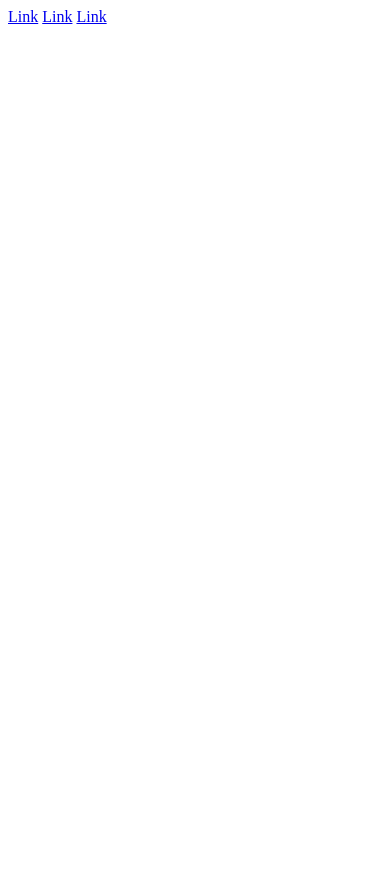
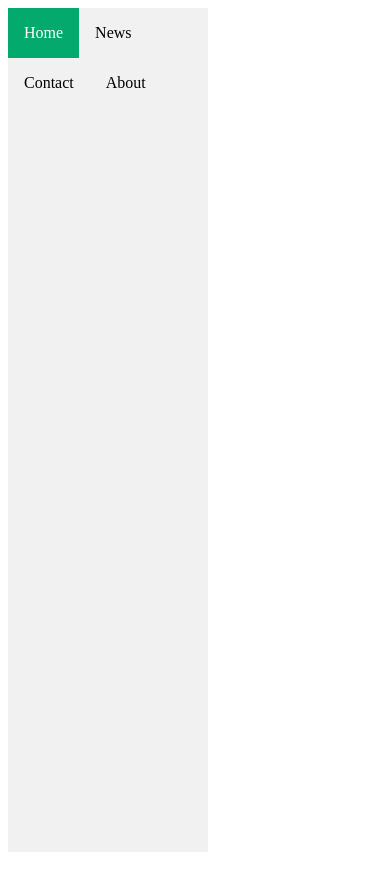
Before and after one commit to webcenter2021/3ds, a plain HTML site: page index.html in a window 390 px wide. Before the commit the page ends 844 px from the top, so only its background shows below. Drawn offline with Linux system fonts and the light colour scheme.

Commit message:
Update index.html

```diff
--- a/index.html
+++ b/index.html
@@ -5,16 +5,56 @@
 
 <style>
 
-.nav{
-    height: 100%;
-    width: 200px;
-    z-index: 1;
-    background-color: #111;
-    overflow-x: hidden;
-    position: fixed;
-    top: 0;
-    right: 0;
+nav {
+  margin: 0;
+  padding: 0;
+  width: 200px;
+  background-color: #f1f1f1;
+  position: fixed;
+  height: 100%;
+  overflow: auto;
 }
+
+nav a {
+  display: block;
+  color: black;
+  padding: 16px;
+  text-decoration: none;
+}
+
+nav a.active {
+  background-color: #04AA6D;
+  color: white;
+}
+
+nav a:hover:not(.active) {
+  background-color: #555;
+  color: white;
+}
+
+div.content {
+  margin-left: 200px;
+  padding: 1px 16px;
+  height: 1000px;
+}
+
+@media screen and (max-width: 700px) {
+  .sidebar {
+    width: 100%;
+    height: auto;
+    position: relative;
+  }
+  nav a {float: left;}
+  div.content {margin-left: 0;}
+}
+
+@media screen and (max-width: 400px) {
+  .sidebar a {
+    text-align: center;
+    float: none;
+  }
+}
+
 
 </style>
 
@@ -22,10 +62,15 @@
 <body>
 
 <nav>
-    <a href="#">Link</a>
-    <a href="#">Link</a>
-    <a href="#">Link</a>
+  <a class="active" href="#home">Home</a>
+  <a href="#news">News</a>
+  <a href="#contact">Contact</a>
+  <a href="#about">About</a>
 </nav>
+
+<div class="content">
+
+</div>
 
 </body>
 </html>
```
